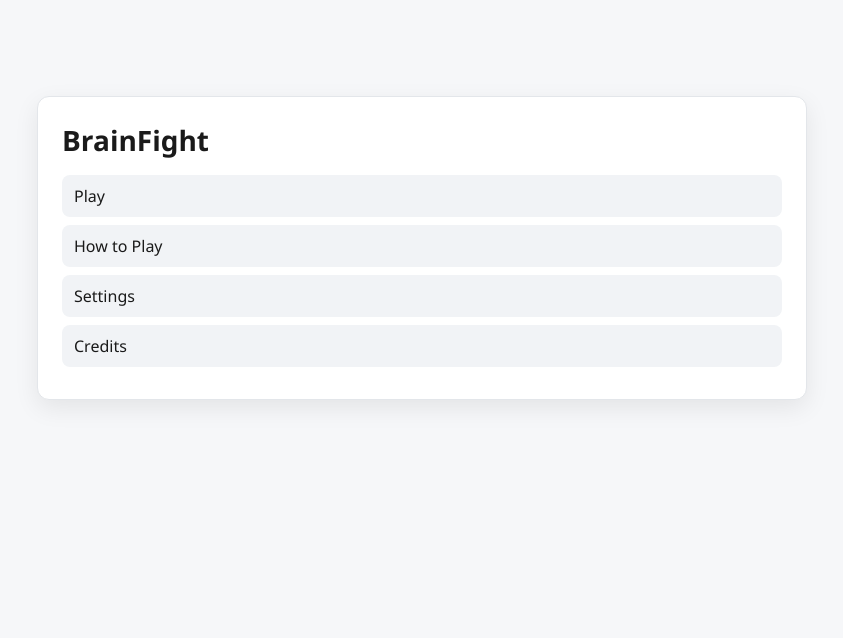
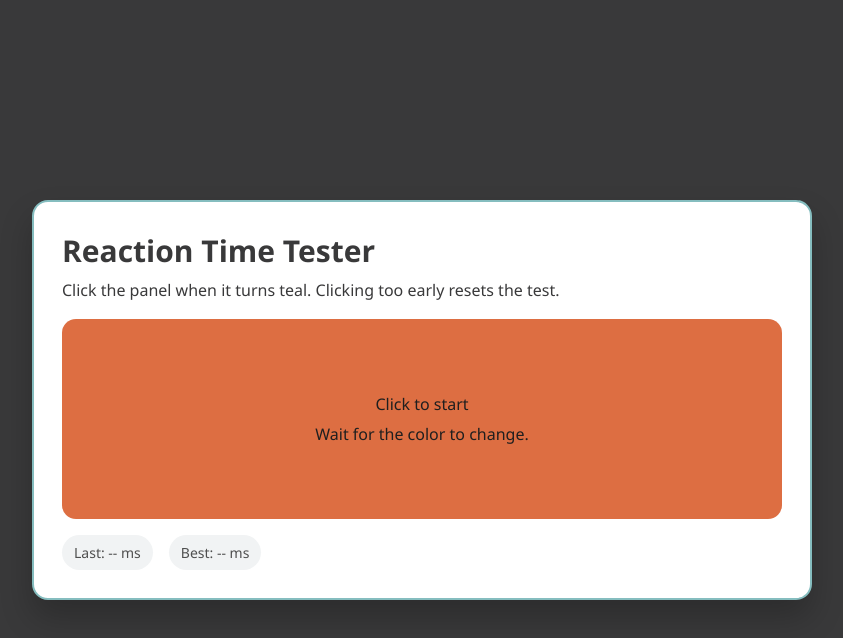
Before and after one commit to BradleyLikesCoding/BrainFight, a website: page frontend/public/index.html in a window 1280 px wide. Shown: the whole page, without its empty margins (218-1061 px from the left). Drawn offline with Linux system fonts and the light colour scheme.

Commit message:
added reaction time tester

```diff
--- a/frontend/public/index.html
+++ b/frontend/public/index.html
@@ -3,71 +3,193 @@
   <head>
     <meta charset="utf-8" />
     <meta name="viewport" content="width=device-width, initial-scale=1" />
-    <title>BrainFight</title>
+    <title>BrainFight - Reaction Time</title>
+    <link rel="stylesheet" href="global/color-pallete.css" />
     <style>
       :root {
         color-scheme: light;
+        --text-on-dark: #f7f7f7;
+      }
+
+      * {
+        box-sizing: border-box;
       }
 
       body {
         margin: 0;
         font-family: "Segoe UI", Tahoma, Geneva, Verdana, sans-serif;
-        background: #f6f7f9;
-        color: #1a1a1a;
+        background: var(--color-secondary);
+        color: var(--text-on-dark);
       }
 
-      .menu {
-        max-width: 720px;
-        margin: 12vh auto 0;
+      main {
+        min-height: 100vh;
+        display: flex;
+        align-items: center;
+        justify-content: center;
         padding: 24px;
+      }
+
+      .panel {
+        width: min(780px, 100%);
         background: #ffffff;
-        border: 1px solid #e3e6ea;
-        border-radius: 12px;
-        box-shadow: 0 8px 24px rgba(0, 0, 0, 0.08);
+        color: var(--color-secondary);
+        border-radius: 16px;
+        padding: 28px;
+        border: 2px solid var(--color-tertiary);
+        box-shadow: 0 18px 32px rgba(0, 0, 0, 0.22);
       }
 
       h1 {
-        margin: 0 0 16px;
-        font-size: 28px;
+        margin: 0 0 8px;
+        font-size: 30px;
       }
 
-      nav ul {
-        list-style: none;
-        margin: 0;
-        padding: 0;
+      p {
+        margin: 0 0 16px;
       }
 
-      nav li {
-        margin: 8px 0;
+      .reaction-area {
+        margin-top: 18px;
+        padding: 24px;
+        border-radius: 14px;
+        background: var(--color-primary);
+        color: #1f1f1f;
+        text-align: center;
+        cursor: pointer;
+        user-select: none;
+        min-height: 200px;
+        display: flex;
+        flex-direction: column;
+        align-items: center;
+        justify-content: center;
+        gap: 8px;
+        transition: background 0.2s ease;
       }
 
-      nav a {
-        display: block;
-        padding: 10px 12px;
-        border-radius: 8px;
-        text-decoration: none;
-        color: inherit;
-        background: #f1f3f6;
+      .reaction-area.waiting {
+        background: var(--color-secondary);
+        color: var(--text-on-dark);
       }
 
-      nav a:hover,
-      nav a:focus-visible {
-        background: #e6eaf0;
-        outline: none;
+      .reaction-area.ready {
+        background: var(--color-tertiary);
+      }
+
+      .stat-row {
+        display: flex;
+        flex-wrap: wrap;
+        gap: 16px;
+        margin-top: 16px;
+        font-size: 14px;
+        color: #4f4f4f;
+      }
+
+      .stat-row span {
+        background: #f1f3f4;
+        padding: 8px 12px;
+        border-radius: 999px;
       }
     </style>
   </head>
   <body>
-    <main class="menu">
-      <h1>BrainFight</h1>
-      <nav aria-label="Main menu">
-        <ul>
-          <li><a href="#play">Play</a></li>
-          <li><a href="#how-to">How to Play</a></li>
-          <li><a href="#settings">Settings</a></li>
-          <li><a href="#credits">Credits</a></li>
-        </ul>
-      </nav>
+    <main>
+      <section class="panel" aria-live="polite">
+        <h1>Reaction Time Tester</h1>
+        <p>Click the panel when it turns teal. Clicking too early resets the test.</p>
+
+        <div class="reaction-area" id="reaction-area" role="button" tabindex="0" aria-label="Reaction time test">
+          <div id="status">Click to start</div>
+          <div id="subtext">Wait for the color to change.</div>
+        </div>
+
+        <div class="stat-row">
+          <span id="last-time">Last: -- ms</span>
+          <span id="best-time">Best: -- ms</span>
+        </div>
+      </section>
     </main>
+
+    <script>
+      const area = document.getElementById("reaction-area");
+      const status = document.getElementById("status");
+      const subtext = document.getElementById("subtext");
+      const lastTime = document.getElementById("last-time");
+      const bestTime = document.getElementById("best-time");
+
+      let state = "idle";
+      let startTime = 0;
+      let timerId = null;
+
+      const BEST_KEY = "reaction-best-ms";
+      const storedBest = Number.parseInt(localStorage.getItem(BEST_KEY) || "", 10);
+      if (!Number.isNaN(storedBest)) {
+        bestTime.textContent = `Best: ${storedBest} ms`;
+      }
+
+      const setState = (nextState) => {
+        state = nextState;
+        area.classList.toggle("waiting", state === "waiting");
+        area.classList.toggle("ready", state === "ready");
+      };
+
+      const scheduleReady = () => {
+        const delay = 1500 + Math.random() * 2000;
+        timerId = window.setTimeout(() => {
+          setState("ready");
+          status.textContent = "Click!";
+          subtext.textContent = "";
+          startTime = performance.now();
+        }, delay);
+      };
+
+      const startTest = () => {
+        setState("waiting");
+        status.textContent = "Wait...";
+        subtext.textContent = "Don't click yet.";
+        scheduleReady();
+      };
+
+      const recordTime = () => {
+        const reaction = Math.round(performance.now() - startTime);
+        lastTime.textContent = `Last: ${reaction} ms`;
+        const currentBest = Number.parseInt(localStorage.getItem(BEST_KEY) || "", 10);
+        if (Number.isNaN(currentBest) || reaction < currentBest) {
+          localStorage.setItem(BEST_KEY, String(reaction));
+          bestTime.textContent = `Best: ${reaction} ms`;
+        }
+        setState("idle");
+        status.textContent = "Click to try again";
+        subtext.textContent = "";
+      };
+
+      const handleClick = () => {
+        if (state === "idle") {
+          startTest();
+          return;
+        }
+
+        if (state === "waiting") {
+          window.clearTimeout(timerId);
+          timerId = null;
+          setState("idle");
+          status.textContent = "Too soon!";
+          subtext.textContent = "Click to restart.";
+          return;
+        }
+
+        if (state === "ready") {
+          recordTime();
+        }
+      };
+
+      area.addEventListener("click", handleClick);
+      area.addEventListener("keydown", (event) => {
+        if (event.key === " " || event.key === "Enter") {
+          event.preventDefault();
+          handleClick();
+        }
+      });
+    </script>
   </body>
 </html>
```
